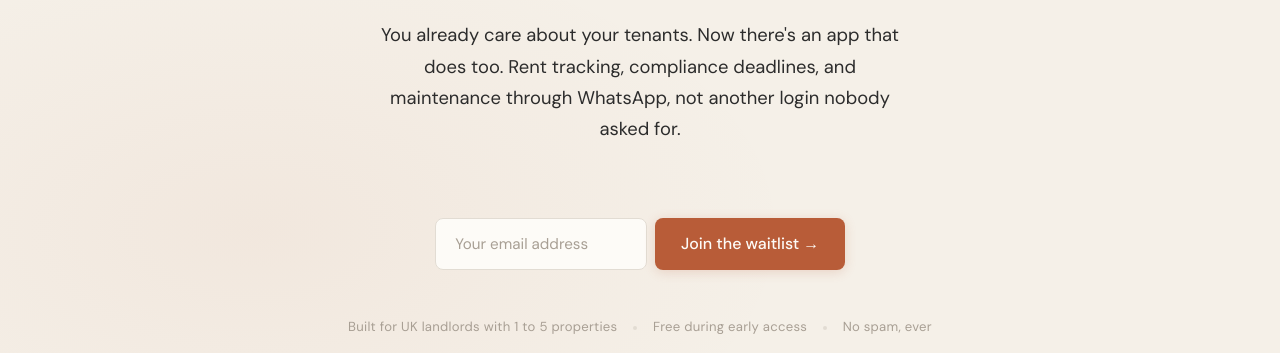
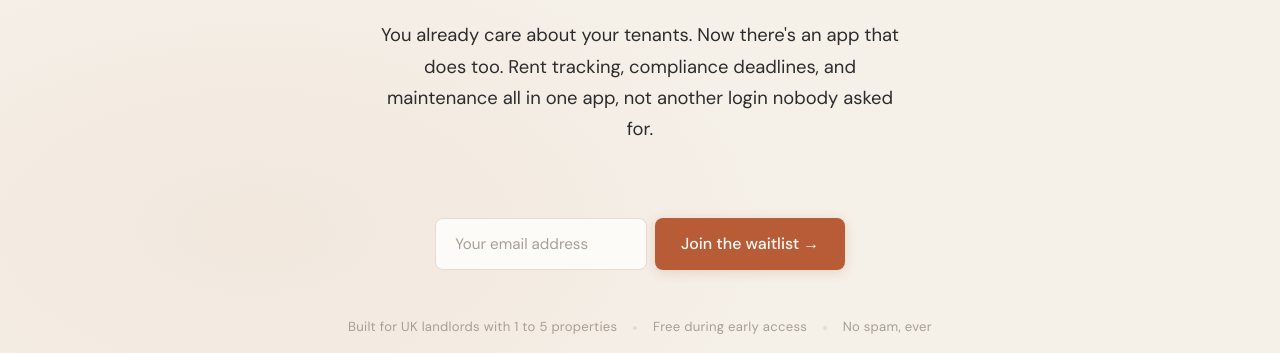
Before and after one commit to getvestaapp/v.app, a plain HTML site: page index.html in a window 1280 px wide. Shown: the part 447-800 px from the top of the page. Drawn offline with nearby package versions, Linux system fonts and the light colour scheme.

Commit message:
Update index.html

```diff
--- a/index.html
+++ b/index.html
@@ -568,7 +568,7 @@
 <section class="hero">
   <div class="hero-eyebrow">Property management for humans, not corporations</div>
   <h1>The property app that's fair to everyone <em>including you.</em></h1>
-  <p class="hero-sub">You already care about your tenants. Now there's an app that does too. Rent tracking, compliance deadlines, and maintenance through WhatsApp, not another login nobody asked for.</p>
+  <p class="hero-sub">You already care about your tenants. Now there's an app that does too. Rent tracking, compliance deadlines, and maintenance all in one app, not another login nobody asked for.</p>
   <div class="hero-cta-group">
     <div class="email-form" style="opacity:0; animation: fadeUp 0.8s ease forwards 0.8s;">
       <form action="https://formspree.io/f/xlgpybol" method="POST" style="display:contents;">
```
